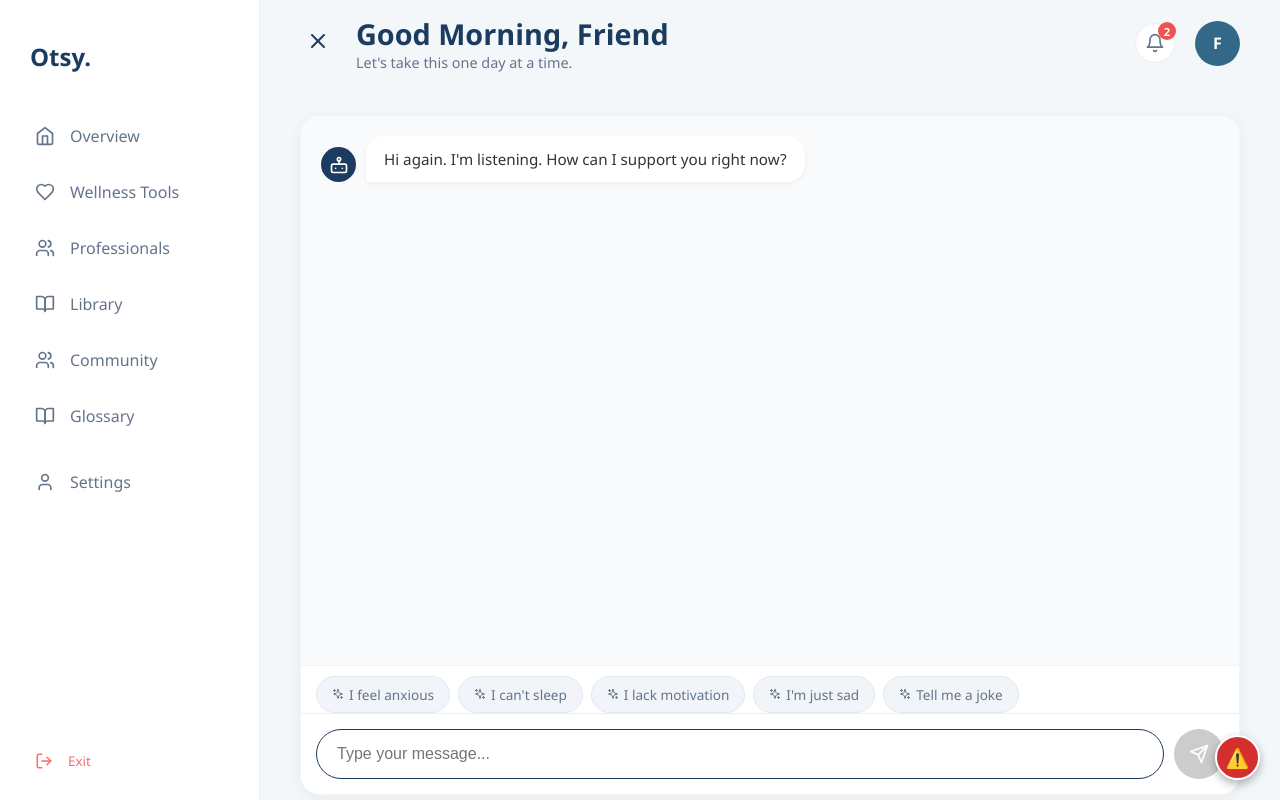
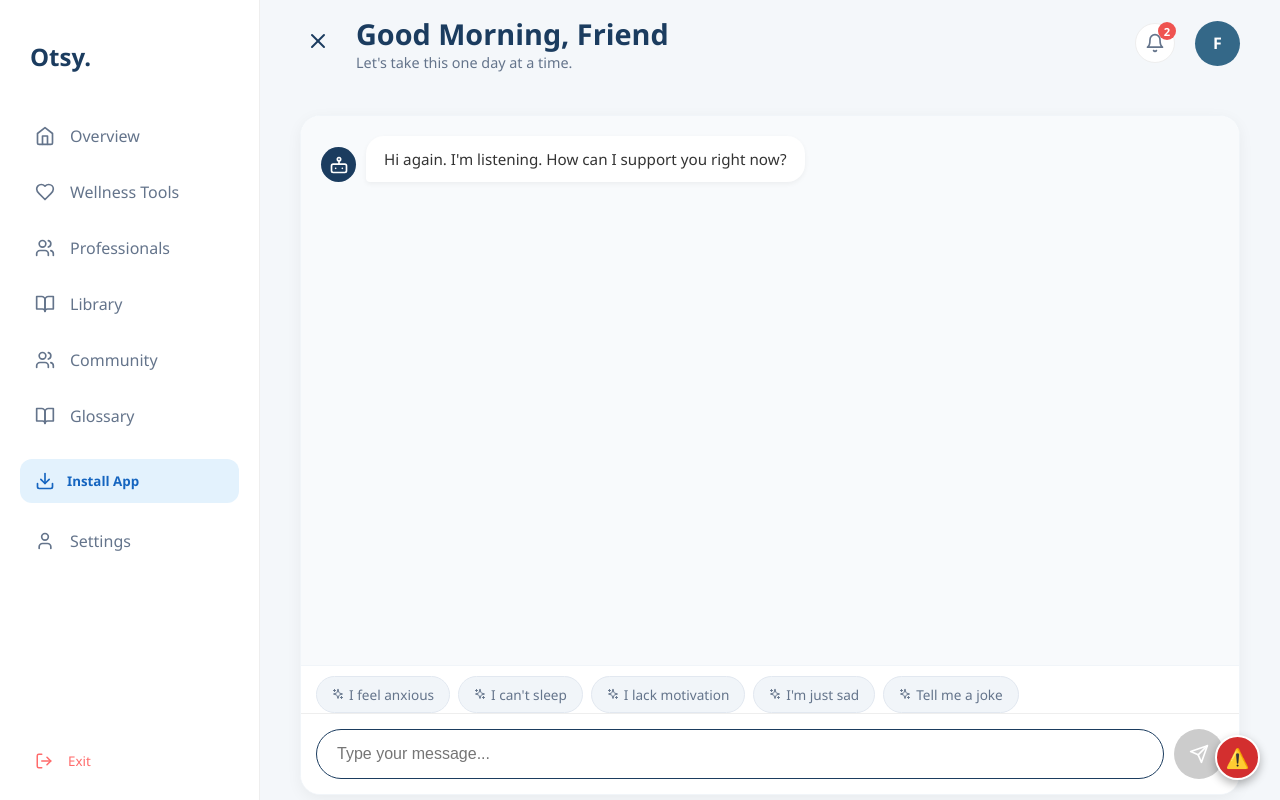
Before and after one commit to DevD-world/otsy-wellness-app, a React (Create React App) app: page /dashboard/chat in a window 1280 px wide. Built offline with nearby package versions, Linux system fonts and the light colour scheme.

Commit message:
Added PWA support and polished UI

```diff
--- a/src/components/DashboardLayout.css
+++ b/src/components/DashboardLayout.css
@@ -151,6 +151,7 @@
 .notif-item span { font-size: 0.75rem; color: #94a3b8; }
 
 @keyframes slideDown { from { opacity: 0; transform: translateY(-10px); } to { opacity: 1; transform: translateY(0); } }
+
 .install-btn {
   background: #e3f2fd;
   color: #1565c0;
@@ -160,6 +161,12 @@
   font-weight: bold;
   margin-bottom: 5px;
   cursor: pointer;
+  display: flex;
+  align-items: center;
+  gap: 12px;
+  padding: 12px 15px;
+  border-radius: 12px;
+  transition: all 0.2s ease;
 }
 
 .install-btn:hover {
--- a/src/components/DashboardLayout.js
+++ b/src/components/DashboardLayout.js
@@ -1,6 +1,5 @@
 import React, { useEffect, useState } from 'react';
 import { Outlet, NavLink, useNavigate } from 'react-router-dom';
-// Add 'Download' to imports
 import { Home, Heart, BookOpen, Users, LogOut, Menu, X, User, Bell, Download } from 'lucide-react';
 import './DashboardLayout.css';
 
@@ -18,49 +17,55 @@ const DashboardLayout = () => {
   ]);
   const unreadCount = notifications.filter(n => n.unread).length;
 
-  // --- NEW: PWA INSTALL STATE ---
+  // PWA Install State
   const [deferredPrompt, setDeferredPrompt] = useState(null);
 
   useEffect(() => {
-    // 1. User Data
+    // 1. Load User Name
     const stored = localStorage.getItem('otsy_user');
     if (stored) setUserName(JSON.parse(stored).name || 'Friend');
 
-    // 2. Mobile Resize
-    const handleResize = () => { if (window.innerWidth < 768) setSidebarOpen(false); else setSidebarOpen(true); };
-    handleResize();
+    // 2. Mobile Resize Logic
+    const handleResize = () => {
+      if (window.innerWidth < 768) setSidebarOpen(false);
+      else setSidebarOpen(true);
+    };
+    handleResize(); // Run on mount
     window.addEventListener('resize', handleResize);
 
-    // 3. LISTEN FOR INSTALL EVENT
+    // 3. Listen for "Install App" readiness
     window.addEventListener('beforeinstallprompt', (e) => {
-      // Prevent Chrome 67 and earlier from automatically showing the prompt
       e.preventDefault();
-      // Stash the event so it can be triggered later.
       setDeferredPrompt(e);
     });
 
     return () => window.removeEventListener('resize', handleResize);
   }, []);
 
+  // Quick Exit Safety Function
   const handleQuickExit = () => { window.location.replace("https://www.google.com"); };
 
-  // --- NEW: TRIGGER INSTALL ---
+  // --- INSTALL BUTTON LOGIC ---
   const handleInstallClick = () => {
     if (deferredPrompt) {
+      // Browser is ready, show native prompt
       deferredPrompt.prompt();
       deferredPrompt.userChoice.then((choiceResult) => {
-        if (choiceResult.outcome === 'accepted') {
-          console.log('User accepted the A2HS prompt');
-        }
         setDeferredPrompt(null);
       });
+    } else {
+      // Browser is NOT ready (or already installed / iOS), show instructions
+      alert("To install Otsy:\n\n📱 iOS: Tap 'Share' → 'Add to Home Screen'\n💻 Desktop: Click the Install icon in your URL bar\n🤖 Android: Tap menu (⋮) → 'Install App'");
     }
   };
 
   return (
     <div className="dashboard-container">
+
+      {/* Safety Button */}
       <button className="quick-exit-floating" onClick={handleQuickExit} aria-label="Quick Exit">⚠️</button>
 
+      {/* --- SIDEBAR --- */}
       <aside className={`sidebar ${isSidebarOpen ? 'open' : 'closed'}`}>
          <div className="logo-section"><h2>Otsy.</h2></div>
          <nav className="nav-menu">
@@ -70,34 +75,36 @@ const DashboardLayout = () => {
             <NavLink to="/dashboard/library" className={({isActive})=>`nav-item ${isActive?'active':''}`}><BookOpen size={20}/><span>Library</span></NavLink>
             <NavLink to="/dashboard/community" className={({isActive})=>`nav-item ${isActive?'active':''}`}><Users size={20}/><span>Community</span></NavLink>
             <NavLink to="/dashboard/glossary" className={({isActive})=>`nav-item ${isActive?'active':''}`}><BookOpen size={20}/><span>Glossary</span></NavLink>
+
             <div className="divider"></div>
 
-            {/* --- NEW: INSTALL APP BUTTON --- */}
-            {/* Only show if browser supports install and hasn't been installed yet */}
-            {deferredPrompt && (
-              <button onClick={handleInstallClick} className="nav-item install-btn">
-                <Download size={20} /> <span>Install App</span>
-              </button>
-            )}
+            {/* INSTALL BUTTON (Always Visible Now) */}
+            <button onClick={handleInstallClick} className="nav-item install-btn">
+              <Download size={20} /> <span>Install App</span>
+            </button>
 
             <NavLink to="/dashboard/settings" className={({isActive})=>`nav-item ${isActive?'active':''}`}><User size={20}/><span>Settings</span></NavLink>
          </nav>
+
          <button onClick={() => navigate('/')} className="logout-btn"><LogOut size={18}/><span>Exit</span></button>
       </aside>
 
+      {/* --- MAIN CONTENT --- */}
       <main className="main-content">
-         {/* ... (Header code stays exactly the same) ... */}
-         <header className="top-bar">
+        <header className="top-bar">
           <div style={{display:'flex', alignItems:'center'}}>
             <button className="toggle-sidebar" onClick={() => setSidebarOpen(!isSidebarOpen)}>{isSidebarOpen ? <X/> : <Menu/>}</button>
             <div className="welcome-text"><h1>Good Morning, {userName}</h1><p>Let's take this one day at a time.</p></div>
           </div>
+
           <div className="header-actions">
+            {/* Notification Bell */}
             <div className="notif-wrapper">
               <button className="icon-btn-header" onClick={() => setShowNotifs(!showNotifs)}>
                 <Bell size={20} />
                 {unreadCount > 0 && <span className="badge-count">{unreadCount}</span>}
               </button>
+
               {showNotifs && (
                 <div className="notif-dropdown">
                   <div className="notif-header"><h3>Notifications</h3><span onClick={() => setNotifications(notifications.map(n=>({...n, unread:false})))}>Mark all read</span></div>
@@ -112,9 +119,11 @@ const DashboardLayout = () => {
                 </div>
               )}
             </div>
+
             <div className="profile-icon">{userName.charAt(0)}</div>
           </div>
         </header>
+
         <div className="content-scrollable"><Outlet /></div>
       </main>
     </div>
```
